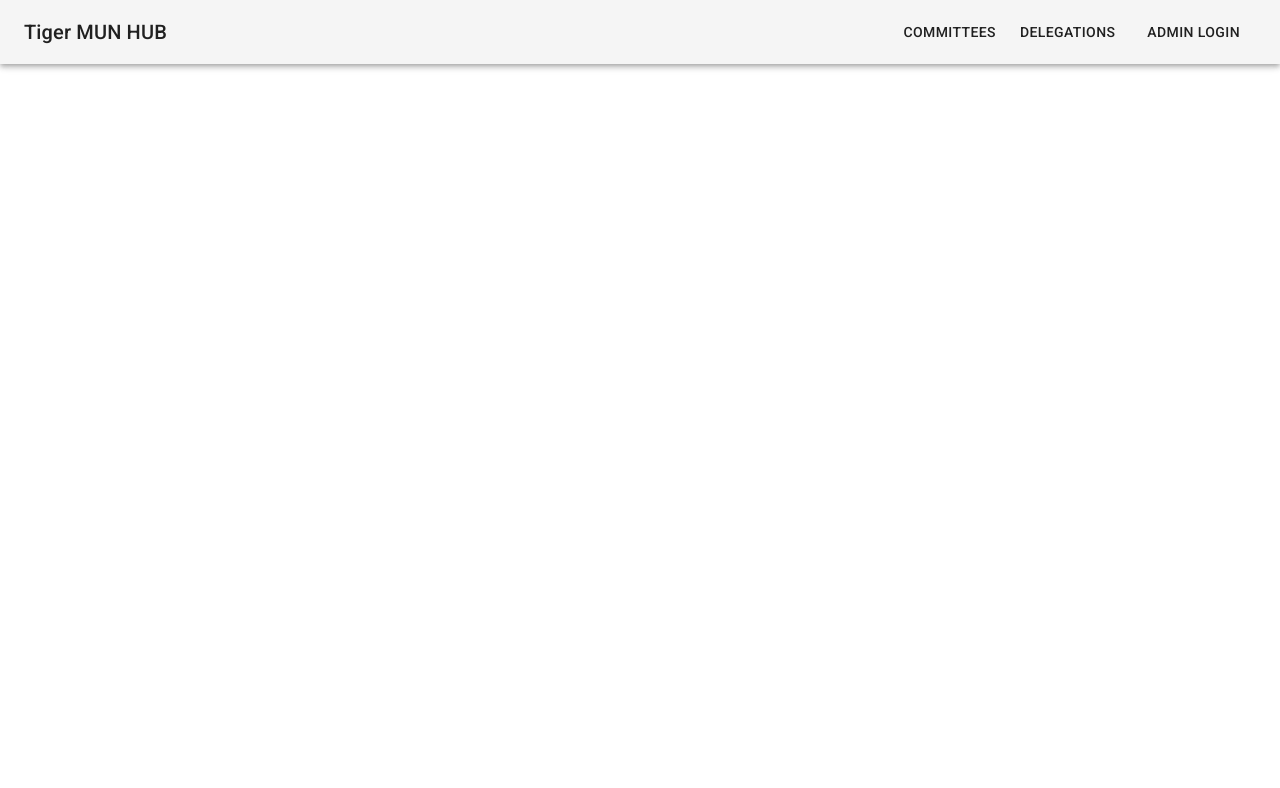
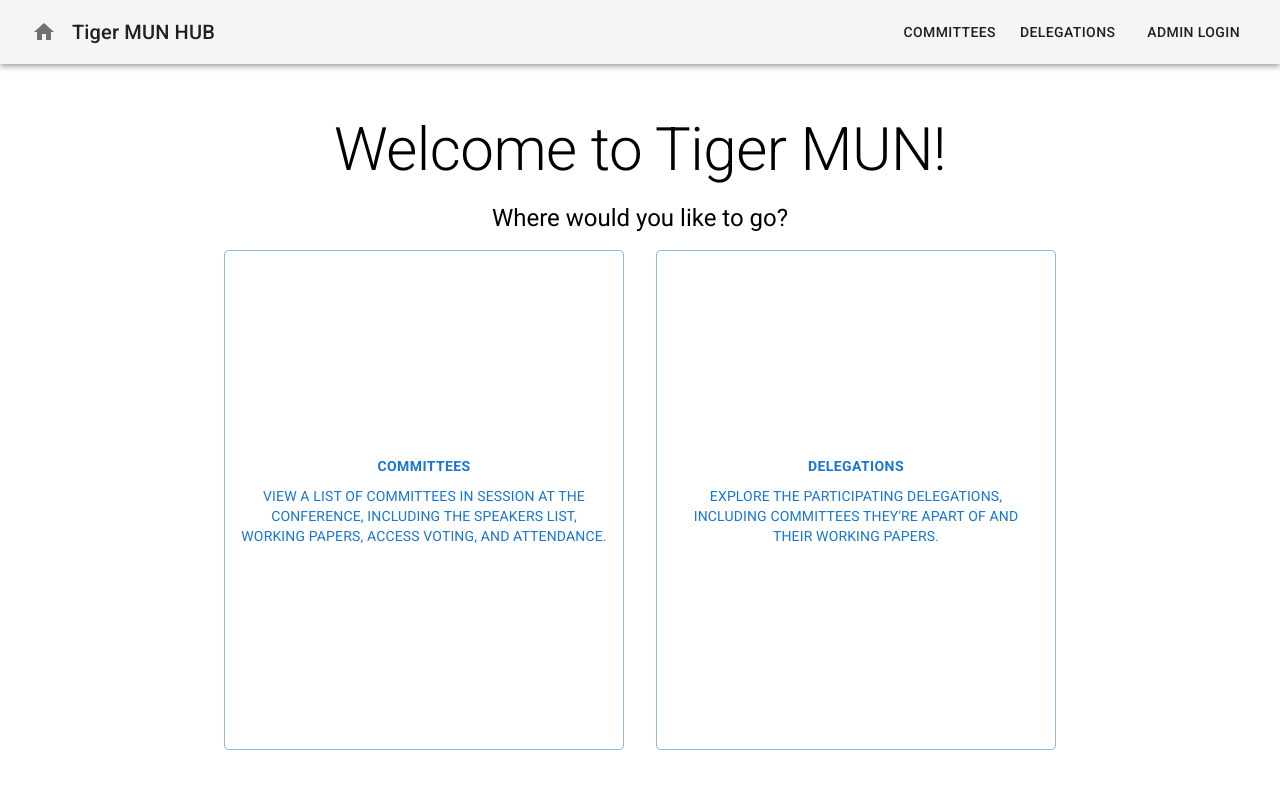
Before and after one commit to Marinara-Sauce/mun-hub-ui, a React (Create React App) app in the folder web/: page / in a window 1280 px wide. Shown: the top 788 px of the page. Built offline with nearby package versions, Linux system fonts and the light colour scheme; no server answers.

Commit message:
Add Home Page (#46)

```diff
--- a/web/src/App.tsx
+++ b/web/src/App.tsx
@@ -8,6 +8,7 @@ import DelegationPage from "./components/delegation";
 import { Box } from "@mui/material";
 import { APIProvider } from "./contexts/apiContext";
 import UserManagement from "./components/userManagement";
+import HomePage from "./components/homePage";
 
 function App() {
   return (
@@ -36,6 +37,7 @@ function App() {
               <Route path="/delegation" Component={SelectDelegation} />
               <Route path="/delegation/:id" Component={DelegationPage} />
               <Route path="/users" Component={UserManagement} />
+              <Route path="/" Component={HomePage} />
             </Routes>
           </Box>
         </Box>
--- a/web/src/components/committee/contexts/committeeContext/index.tsx
+++ b/web/src/components/committee/contexts/committeeContext/index.tsx
@@ -61,6 +61,10 @@ export function CommitteeProvider({
   const [speakersListVersion, setSpeakersListVersion] = useState(0);
 
   const [loading, setLoading] = useState(true);
+
+  useEffect(() => {
+    committee_id ? localStorage.setItem('recentCommittee', committee_id?.toString()) : localStorage.removeItem('recentCommittee');
+  }, [committee_id]);
 
   useEffect(() => refreshCommittee(), [committee_id]);
 
--- a/web/src/components/header/index.tsx
+++ b/web/src/components/header/index.tsx
@@ -1,9 +1,10 @@
-import { AppBar, Box, Button, Toolbar, Typography } from "@mui/material";
+import { AppBar, Box, Button, IconButton, Toolbar, Typography } from "@mui/material";
 import { useHeader } from "../../contexts/headerContext";
 import { Link } from "react-router-dom";
 import Account from "../account";
 import DelegationAdminControls from "../delegation/components/delegationAdminControls";
 import { useApi } from "../../contexts/apiContext";
+import HomeIcon from '@mui/icons-material/Home';
 
 export default function AppHeader() {
   const { header } = useHeader();
@@ -13,9 +14,15 @@ export default function AppHeader() {
   return (
     <AppBar position="static" color="default" sx={{ zIndex: 999 }}>
       <Toolbar>
-        <Typography variant="h6" component="div" sx={{ flexGrow: 1 }}>
-          {header}
-        </Typography>
+        <Box sx={{ display: "flex", flexGrow: 1, alignItems: 'center', gap: 1 }}>
+          <IconButton href="/">
+            <HomeIcon />
+          </IconButton>
+          <Typography variant="h6">
+            {header}
+          </Typography>
+        </Box>
+
         <Box sx={{display: "flex", alignItems: "center", gap: 1}}>
           <Button color="inherit" component={Link} to="/committee">
             Committees
--- /dev/null
+++ b/web/src/components/homePage/index.tsx
@@ -0,0 +1,64 @@
+import { Box, Button, Typography } from "@mui/material";
+
+export default function HomePage() {
+
+  const mostRecentCommittee = localStorage.getItem('recentCommittee');
+
+    return (
+        <Box sx={{ display: 'flex', flexDirection: 'column', alignItems: 'center', justifyContent: 'center', height: '100vh', gap: 2, textAlign: 'center' }}>
+        <Typography variant="h2">
+            Welcome to Tiger MUN!
+        </Typography>
+        <Typography variant="h5">
+            Where would you like to go?
+        </Typography>
+        <Box sx={{ display: 'flex', flexDirection: 'column', gap: 2 }}>
+        {mostRecentCommittee ? <Button variant="contained" sx={{ width: '100%' }} href={`/committee/${mostRecentCommittee}`}>Go to your most recent committee</Button> : null}
+        <Box sx={{ display: 'flex', gap: 4 }}>
+            <Button
+            variant="outlined"
+            href="/committee"
+            sx={{
+                display: 'flex',
+                flexDirection: 'column',
+                alignItems: 'center',
+                textAlign: 'center',
+                padding: 2,
+                gap: 1,
+                width: '400px',
+                height: '500px',
+            }}
+            >
+            <Typography variant="button" sx={{ fontWeight: 'bold' }}>
+                Committees
+            </Typography>
+            <Typography variant="body2">
+                View a list of committees in session at the conference, including the speakers list, working papers, access voting, and attendance.
+            </Typography>
+            </Button>
+            <Button
+            variant="outlined"
+            href="/delegation"
+            sx={{
+                display: 'flex',
+                flexDirection: 'column',
+                alignItems: 'center',
+                textAlign: 'center',
+                padding: 2,
+                gap: 1,
+                width: '400px',
+                height: '500px'
+            }}
+            >
+            <Typography variant="button" sx={{ fontWeight: 'bold' }}>
+                Delegations
+            </Typography>
+            <Typography variant="body2">
+                {'Explore the participating delegations, including committees they\'re apart of and their working papers.'}
+            </Typography>
+            </Button>
+            </Box>
+        </Box>
+        </Box>
+    );
+}
```
